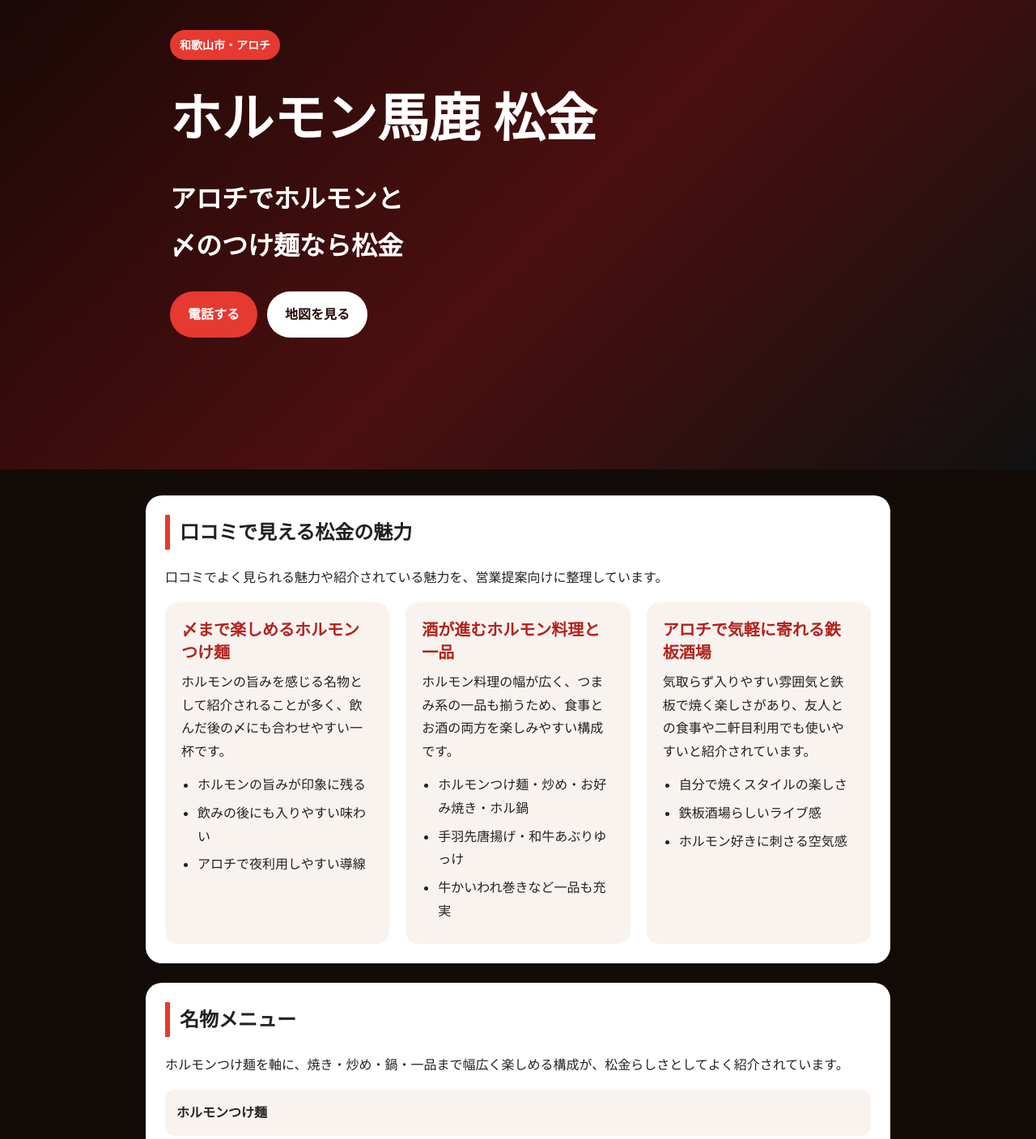
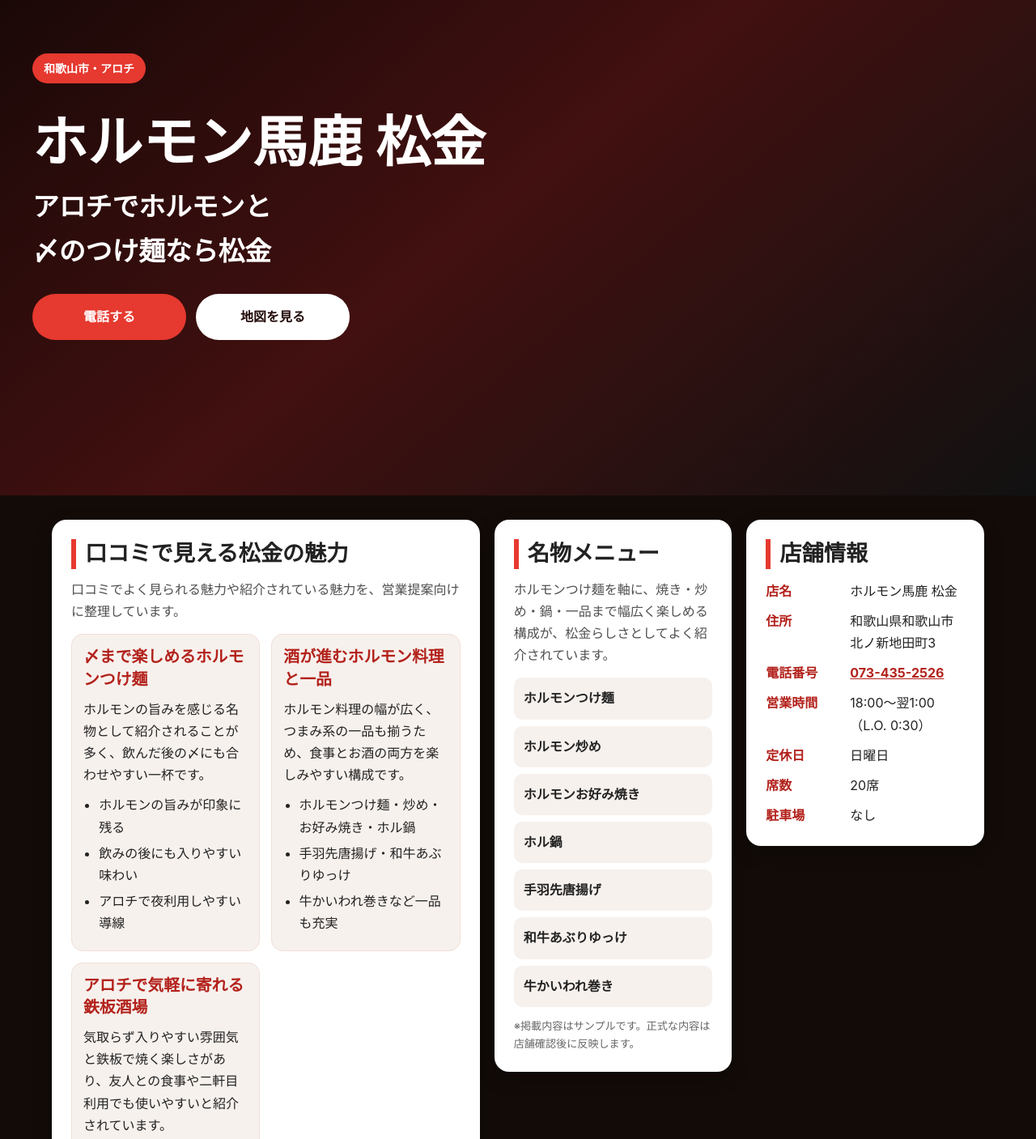
Before and after one commit to Krevive1/WakayamaWebProject, a plain HTML site: page matsukin/index.html in a window 1280 px wide. Shown: the part 140-1547 px from the top of the page at 81% size. Drawn offline with Linux system fonts and the light colour scheme.

Commit message:
Improve responsive layout for Matsukin LP

```diff
--- a/matsukin/index.html
+++ b/matsukin/index.html
@@ -15,13 +15,14 @@
       <p class="catch">アロチでホルモンと<br>〆のつけ麺なら松金</p>
       <div class="cta-row">
         <a class="btn primary" href="tel:0734352526">電話する</a>
-        <a class="btn secondary" href="https://www.google.com/maps/search/?api=1&query=和歌山県和歌山市北ノ新地田町3" target="_blank">地図を見る</a>
+        <a class="btn secondary" href="https://www.google.com/maps/search/?api=1&query=和歌山県和歌山市北ノ新地田町3" target="_blank" rel="noopener noreferrer">地図を見る</a>
       </div>
     </div>
   </header>
 
   <main>
-    <section class="review-section">
+    <div class="content-grid">
+      <section class="panel review-section">
         <h2>口コミで見える松金の魅力</h2>
         <p class="section-lead">口コミでよく見られる魅力や紹介されている魅力を、営業提案向けに整理しています。</p>
         <div class="cards">
@@ -55,7 +56,7 @@
         </div>
       </section>
 
-    <section>
+      <section class="panel menu-section">
         <h2>名物メニュー</h2>
         <p class="menu-desc">ホルモンつけ麺を軸に、焼き・炒め・鍋・一品まで幅広く楽しめる構成が、松金らしさとしてよく紹介されています。</p>
         <ul class="menu-list">
@@ -70,7 +71,7 @@
         <p class="note">※掲載内容はサンプルです。正式な内容は店舗確認後に反映します。</p>
       </section>
 
-    <section>
+      <section class="panel info-section">
         <h2>店舗情報</h2>
         <dl class="info">
           <dt>店名</dt>
@@ -95,11 +96,12 @@
           <dd>なし</dd>
         </dl>
       </section>
+    </div>
 
-    <section class="last-cta">
+    <section class="panel last-cta">
       <h2>来店前に場所を確認</h2>
       <p>アロチでホルモン・鉄板焼き・〆の一杯を探している方へ。</p>
-      <a class="btn primary wide" href="https://www.google.com/maps/search/?api=1&query=和歌山県和歌山市北ノ新地田町3" target="_blank">Googleマップで見る</a>
+      <a class="btn primary wide" href="https://www.google.com/maps/search/?api=1&query=和歌山県和歌山市北ノ新地田町3" target="_blank" rel="noopener noreferrer">Googleマップで見る</a>
       <a class="btn secondary wide" href="tel:0734352526">電話する</a>
     </section>
   </main>
--- a/matsukin/style.css
+++ b/matsukin/style.css
@@ -1,3 +1,15 @@
+:root {
+  --bg-dark: #120b08;
+  --bg-panel: #ffffff;
+  --bg-soft: #f7f1ed;
+  --text-main: #222222;
+  --text-sub: #4f4f4f;
+  --text-light: #e6e6e6;
+  --accent: #e6392f;
+  --accent-deep: #b3221c;
+  --max-width: 1200px;
+}
+
 * {
   box-sizing: border-box;
 }
@@ -5,203 +17,295 @@
 body {
   margin: 0;
   font-family: -apple-system, BlinkMacSystemFont, "Helvetica Neue", Arial, sans-serif;
-  background: #120b08;
-  color: #fff;
-  line-height: 1.8;
+  background: var(--bg-dark);
+  color: #ffffff;
+  line-height: 1.7;
+  font-size: 16px;
 }
 
 .hero {
-  min-height: 90vh;
-  background: linear-gradient(135deg, #140806, #4b0f0f 55%, #111);
+  min-height: 88vh;
+  background: linear-gradient(140deg, #130706 0%, #421010 50%, #111111 100%);
   display: flex;
   align-items: center;
-  padding: 32px 20px;
+  padding: 32px 16px;
 }
 
 .hero-inner {
   width: 100%;
-  max-width: 860px;
+  max-width: var(--max-width);
   margin: 0 auto;
 }
 
 .label {
   display: inline-block;
-  background: #e6392f;
-  color: #fff;
-  padding: 6px 12px;
+  background: var(--accent);
+  color: #ffffff;
+  padding: 7px 14px;
   border-radius: 999px;
   font-size: 14px;
-  font-weight: bold;
+  font-weight: 700;
 }
 
 h1 {
-  font-size: 42px;
-  line-height: 1.2;
-  margin: 20px 0 16px;
+  margin: 20px 0 14px;
+  font-size: clamp(2rem, 7.8vw, 4.25rem);
+  line-height: 1.12;
 }
 
 .catch {
-  font-size: 24px;
-  font-weight: bold;
-  margin-bottom: 28px;
+  margin: 0 0 24px;
+  font-size: clamp(1.2rem, 4.8vw, 2.05rem);
+  font-weight: 700;
 }
 
 .cta-row {
   display: flex;
+  flex-direction: column;
   gap: 12px;
-  flex-wrap: wrap;
 }
 
 .btn {
   display: inline-block;
+  width: 100%;
   text-decoration: none;
-  padding: 14px 22px;
   border-radius: 999px;
-  font-weight: bold;
+  font-weight: 700;
   text-align: center;
+  padding: 15px 20px;
+  font-size: 1rem;
+  min-height: 52px;
 }
 
 .primary {
-  background: #e6392f;
-  color: #fff;
+  background: var(--accent);
+  color: #ffffff;
 }
 
 .secondary {
-  background: #fff;
+  background: #ffffff;
   color: #220b08;
 }
 
 main {
-  max-width: 960px;
+  width: 100%;
+  max-width: var(--max-width);
   margin: 0 auto;
-  padding: 32px 20px;
+  padding: 26px 14px 34px;
 }
 
-section {
-  background: #fff;
-  color: #222;
-  border-radius: 20px;
-  padding: 24px;
-  margin-bottom: 24px;
+.content-grid {
+  display: grid;
+  gap: 14px;
+}
+
+.panel {
+  background: var(--bg-panel);
+  color: var(--text-main);
+  border-radius: 18px;
+  padding: 20px 16px;
+  box-shadow: 0 8px 24px rgba(0, 0, 0, 0.18);
 }
 
 h2 {
-  margin-top: 0;
-  font-size: 24px;
-  border-left: 6px solid #e6392f;
-  padding-left: 12px;
+  margin: 0;
+  font-size: clamp(1.28rem, 4.5vw, 1.7rem);
+  border-left: 6px solid var(--accent);
+  padding-left: 11px;
+  line-height: 1.35;
 }
 
 .section-lead,
 .menu-desc {
-  margin: 0 0 16px;
+  margin: 12px 0 0;
+  color: var(--text-sub);
 }
 
 .cards {
+  margin-top: 14px;
   display: grid;
-  gap: 14px;
+  gap: 12px;
 }
 
 .card {
-  background: #f8f3ef;
-  border-radius: 16px;
-  padding: 16px;
+  background: var(--bg-soft);
+  border-radius: 14px;
+  padding: 14px;
+  border: 1px solid #f0dfd7;
 }
 
 .card h3 {
-  margin: 0 0 8px;
-  color: #b3221c;
-  font-size: 20px;
+  margin: 0;
+  color: var(--accent-deep);
+  font-size: clamp(1.06rem, 3.8vw, 1.24rem);
   line-height: 1.4;
 }
 
 .card p {
+  margin: 9px 0 0;
+}
+
+.point-list {
+  margin: 10px 0 0;
+  padding-left: 1.2rem;
+}
+
+.point-list li {
+  margin-bottom: 5px;
+}
+
+.menu-list {
+  margin: 14px 0 0;
+  padding: 0;
+  list-style: none;
+  display: grid;
+  gap: 8px;
+}
+
+.menu-list li {
+  background: var(--bg-soft);
+  border-radius: 10px;
+  padding: 12px;
+  font-weight: 700;
+}
+
+.note {
+  margin: 12px 0 0;
+  font-size: 0.82rem;
+  color: #676767;
+}
+
+.info {
+  margin: 14px 0 0;
+  display: grid;
+  gap: 4px;
+}
+
+.info dt {
+  margin-top: 8px;
+  font-weight: 700;
+  color: var(--accent-deep);
+}
+
+.info dd {
   margin: 0;
 }
 
-.point-list {
-  margin: 12px 0 0;
-  padding-left: 20px;
-}
-
-.point-list li {
-  margin-bottom: 6px;
-}
-
-.menu-list {
-  list-style: none;
-  padding: 0;
-  margin: 0;
-}
-
-.menu-list li {
-  background: #f8f3ef;
-  margin-bottom: 10px;
-  padding: 14px;
-  border-radius: 12px;
-  font-weight: bold;
-}
-
-.note {
-  font-size: 13px;
-  color: #666;
-}
-
-.info {
-  display: grid;
-  gap: 10px;
-}
-
-.info dt {
-  font-weight: bold;
-  color: #b3221c;
-}
-
-.info dd {
-  margin: 0 0 8px;
-}
-
 .info a {
-  color: #b3221c;
-  font-weight: bold;
+  color: var(--accent-deep);
+  font-weight: 700;
 }
 
 .last-cta {
+  margin-top: 14px;
   text-align: center;
 }
 
+.last-cta p {
+  margin: 14px 0 0;
+}
+
 .wide {
-  display: block;
   margin: 12px auto 0;
-  max-width: 320px;
+  max-width: 360px;
 }
 
 footer {
   text-align: center;
-  padding: 28px 20px;
-  color: #ddd;
+  padding: 28px 16px;
+  color: var(--text-light);
+}
+
+footer p {
+  margin: 0;
 }
 
 .small {
+  margin-top: 6px;
   font-size: 12px;
-  color: #aaa;
+  color: #b6b6b6;
 }
 
-@media (min-width: 720px) {
-  h1 {
-    font-size: 64px;
+@media (min-width: 680px) {
+  .hero {
+    padding: 42px 24px;
   }
 
-  .catch {
-    font-size: 32px;
+  .cta-row {
+    flex-direction: row;
+    flex-wrap: wrap;
+  }
+
+  .btn {
+    width: auto;
+    min-width: 190px;
+  }
+
+  main {
+    padding: 30px 24px 40px;
+  }
+
+  .panel {
+    padding: 24px;
   }
 
   .cards {
-    gap: 20px;
-    grid-template-columns: repeat(3, 1fr);
+    gap: 14px;
+    grid-template-columns: repeat(2, minmax(0, 1fr));
   }
 
-  .card {
-    padding: 20px;
+  .menu-list {
+    grid-template-columns: repeat(2, minmax(0, 1fr));
+  }
+
+  .wide {
+    max-width: 400px;
   }
 }
+
+@media (min-width: 1024px) {
+  .hero {
+    min-height: 94vh;
+    padding: 56px 36px;
+  }
+
+  .content-grid {
+    align-items: start;
+    gap: 18px;
+    grid-template-columns: minmax(0, 1.8fr) minmax(0, 1fr) minmax(0, 1fr);
+    grid-template-areas: "review menu info";
+  }
+
+  .review-section {
+    grid-area: review;
+  }
+
+  .menu-section {
+    grid-area: menu;
+  }
+
+  .info-section {
+    grid-area: info;
+  }
+
+  .menu-list {
+    grid-template-columns: 1fr;
+  }
+
+  .info {
+    grid-template-columns: 94px 1fr;
+    column-gap: 10px;
+    row-gap: 10px;
+    align-items: start;
+  }
+
+  .info dt {
+    margin-top: 0;
+  }
+}
+
+@media (min-width: 1320px) {
+  .cards {
+    grid-template-columns: repeat(3, minmax(0, 1fr));
+  }
+}
```
Lines whose indentation alone changed are shown as unchanged.
